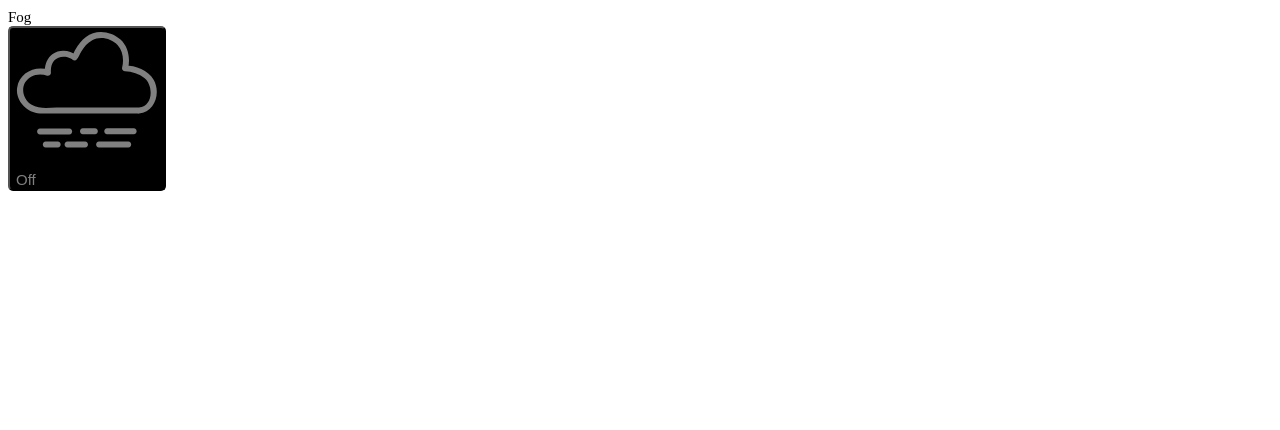
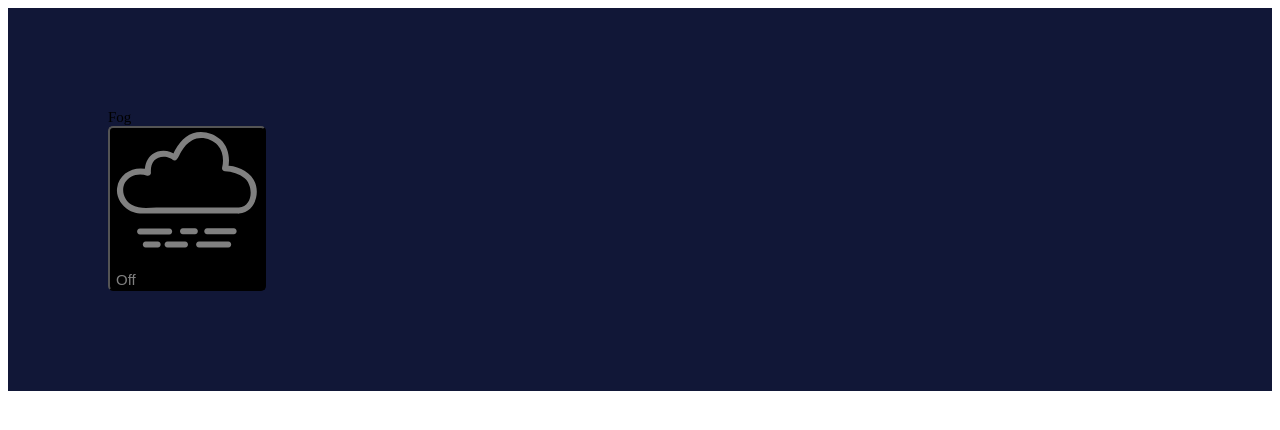
Before and after one commit to Marcin-Malek/button-example-react, a React (Create React App) app: page / in a window 1280 px wide. Shown: the top 430 px of the page. Built offline with nearby package versions, Linux system fonts and the light colour scheme.

Commit message:
added background, formatted code

```diff
--- a/src/App.js
+++ b/src/App.js
@@ -2,10 +2,18 @@ import { IntensitySwitch } from './IntensitySwitch';
 import { ReactComponent as LightIcon } from "./icons/icon-4-5_light.svg";
 import { ReactComponent as ModerateIcon } from "./icons/icon-4-5_moderate.svg";
 import { ReactComponent as HeavyIcon } from "./icons/icon-4-5_heavy.svg";
+import { Background } from './styled';
 
 function App() {
   return (
-    <IntensitySwitch title="Fog" lightIcon={<LightIcon />} moderateIcon={<ModerateIcon />} heavyIcon={<HeavyIcon />} />
+    <Background>
+      <IntensitySwitch
+        title="Fog"
+        lightIcon={<LightIcon />}
+        moderateIcon={<ModerateIcon />}
+        heavyIcon={<HeavyIcon />}
+      />
+    </Background>
   );
 }
 
--- /dev/null
+++ b/src/styled.js
@@ -0,0 +1,7 @@
+import styled from "styled-components";
+
+export const Background = styled.div`
+    box-sizing: border-box;
+    padding: 100px;
+    background-color: #111737;
+`;
```
